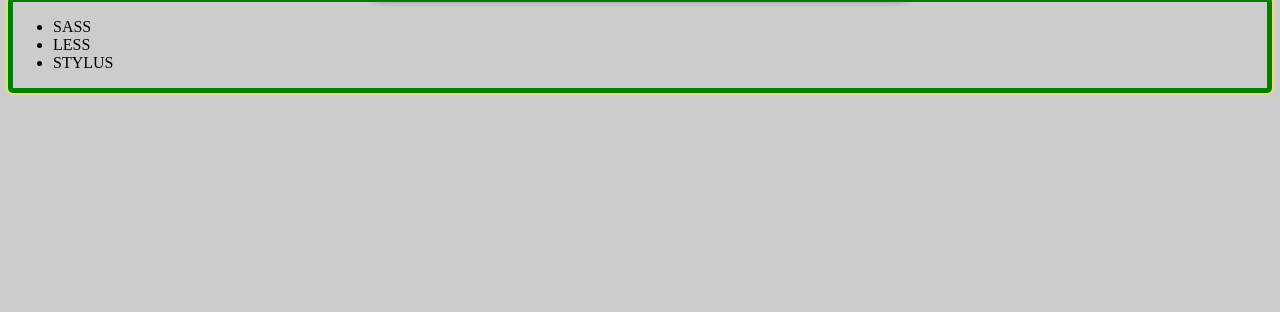
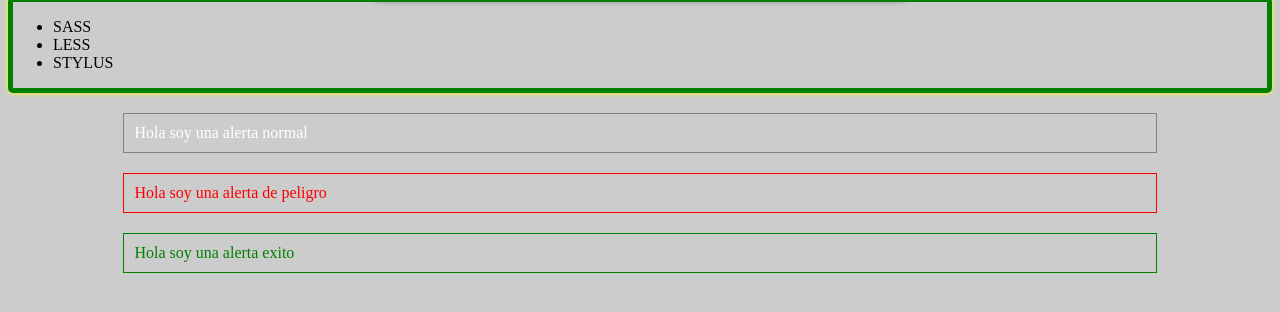
Before and after one commit to walterpacheco/repaso-sass, a plain HTML site: page index.html in a window 1280 px wide. Shown: the part 306-618 px from the top of the page. Drawn offline with Linux system fonts and the light colour scheme.

Commit message:
Se prueban herencia en sass

```diff
--- a/_base.scss
+++ b/_base.scss
@@ -49,3 +49,28 @@
 .listado{
     @include crearBordes(green, 5px, yellow);
 }
+
+// Herencia
+
+%alert-normal{
+    border: 1px solid gray;
+    background: #ccc;
+    color: white;
+    padding: 10px;
+    width: 80%;
+    margin: 20px auto;
+}
+
+.alert{
+    @extend %alert-normal
+}
+.alert-danger{
+    @extend %alert-normal;
+    color: red;
+    border-color: red;
+}
+.alert-succes{
+    @extend %alert-normal;
+    color: green;
+    border-color: green;
+}
--- a/index.html
+++ b/index.html
@@ -31,6 +31,15 @@
             <li>STYLUS</li>
         </ul>
     </div>
+    <div class="alert">
+        Hola soy una alerta normal
+    </div>
+    <div class="alert alert-danger">
+        Hola soy una alerta de peligro
+    </div>
+    <div class="alert alert-succes">
+        Hola soy una alerta exito
+    </div>
 </body>
 
 </html>
```
Also changed, not shown: style.css, 1 other file.
